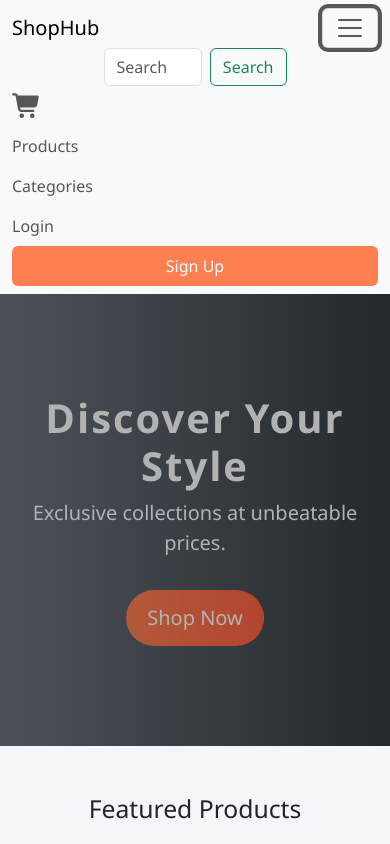
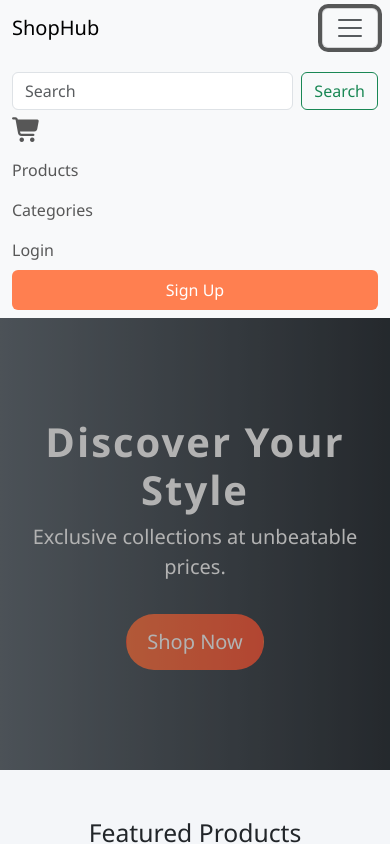
Before and after one commit to akineni/react-auth-app, a React (Vite) app: page / in a window 390 px wide. Both pictures are taken after a click on the button 350 px from the left and 28 px from the top of the page. Shown: the top 844 px of the page. Built offline with nearby package versions, Linux system fonts and the light colour scheme; no server answers.

Commit message:
UI improvement to homepage

```diff
--- a/src/components/Navbar/Navbar.jsx
+++ b/src/components/Navbar/Navbar.jsx
@@ -10,8 +10,8 @@ export default function Navbar() {
                 <button className="navbar-toggler" type="button" data-bs-toggle="collapse" data-bs-target="#navbarNav">
                     <span className="navbar-toggler-icon"></span>
                 </button>
-                <div className="collapse navbar-collapse" id="navbarNav">
-                    <form className="d-flex mx-auto w-50">
+                <div className="collapse navbar-collapse mt-4 mt-md-0" id="navbarNav">
+                    <form className={`${styles['search-form']} d-flex mx-auto`}>
                         <input className="form-control me-2" type="search" placeholder="Search" aria-label="Search" />
                         <button className="btn btn-outline-success" type="submit">Search</button>
                     </form>
--- a/src/components/Navbar/Navbar.module.css
+++ b/src/components/Navbar/Navbar.module.css
@@ -0,0 +1,9 @@
+.search-form {
+	width: 100%;
+}
+
+@media (min-width: 768px) {
+	.search-form {
+		width: 50%;
+	}
+}
--- a/src/components/SubscribeForm/SubscribeForm.jsx
+++ b/src/components/SubscribeForm/SubscribeForm.jsx
@@ -6,7 +6,7 @@ export default function SubscribeForm() {
             <div className="container">
                 <h3 className="mb-4">Stay Updated with Our Latest Offers</h3>
                 <form action="#" method="post">
-                    <input type="email" placeholder="Enter your email" required />
+                    <input className="mb-3 mb-md-0" type="email" placeholder="Enter your email" required />
                     <button type="submit" className={ styles['subscribe-btn'] }>Subscribe</button>
                 </form>
             </div>
--- a/src/components/Testimonials/Testimonials.jsx
+++ b/src/components/Testimonials/Testimonials.jsx
@@ -8,7 +8,7 @@ export default function Testimonials({ testimonials }) {
                 <div className="row">
                     {
                         testimonials.map((testimonial, index) => (
-                            <div className="col-md-4" key={ index }>
+                            <div className="col-md-4 mb-4 mb-md-0" key={ index }>
                                 <div className={styles['testimonial-card'] }>
                                     <p>{ testimonial.message }</p>
                                     <p className="font-weight-bold">- { testimonial.author }</p>
```
